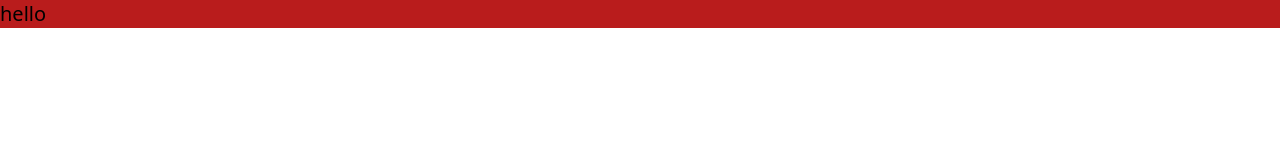
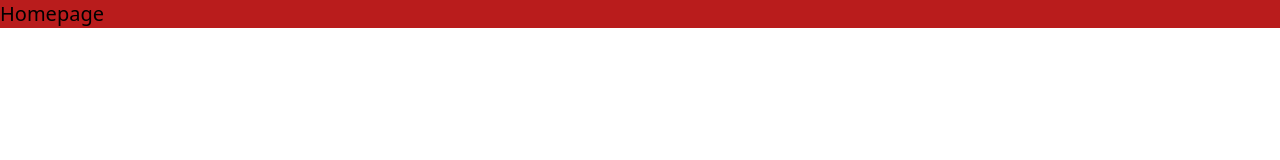
Before and after one commit to Matsfjeldstad/js-frameworks-ca, a React (Vite) app: page / in a window 1280 px wide. Shown: the top 160 px of the page. Built offline with nearby package versions, Linux system fonts and the light colour scheme.

Commit message:
adds react-router-dom to project

```diff
--- a/package.json
+++ b/package.json
@@ -10,7 +10,8 @@
   },
   "dependencies": {
     "react": "^18.2.0",
-    "react-dom": "^18.2.0"
+    "react-dom": "^18.2.0",
+    "react-router-dom": "^6.9.0"
   },
   "devDependencies": {
     "@types/react": "^18.0.28",
--- a/src/App.tsx
+++ b/src/App.tsx
@@ -1,5 +1,11 @@
+import Router from './routes/Router';
+
 function App() {
-  return <div className="bg-red-700 text-xl">hello</div>;
+  return (
+    <div className="bg-red-700 text-xl">
+      <Router></Router>
+    </div>
+  );
 }
 
 export default App;
--- a/src/main.tsx
+++ b/src/main.tsx
@@ -1,10 +1,13 @@
-import React from 'react'
-import ReactDOM from 'react-dom/client'
-import App from './App'
-import './index.css'
+import React from 'react';
+import ReactDOM from 'react-dom/client';
+import { BrowserRouter } from 'react-router-dom';
+import App from './App';
+import './index.css';
 
 ReactDOM.createRoot(document.getElementById('root') as HTMLElement).render(
   <React.StrictMode>
-    <App />
+    <BrowserRouter>
+      <App />
+    </BrowserRouter>
   </React.StrictMode>,
-)
+);
--- /dev/null
+++ b/src/routes/Router.tsx
@@ -0,0 +1,15 @@
+import { Route, Routes } from 'react-router-dom';
+import HomePage from '../views/Homepage';
+
+function Router() {
+  return (
+    <>
+      <Routes>
+        <Route path="/" element={<HomePage />} />
+        <Route path="/test" element={<div className="text-xl bg-red-100">test</div>} />
+      </Routes>
+    </>
+  );
+}
+
+export default Router;
--- /dev/null
+++ b/src/views/HomePage.tsx
@@ -0,0 +1,5 @@
+import React from 'react';
+
+export default function HomePage() {
+  return <div>Homepage</div>;
+}
```
Also changed, not shown: 1 other file (tests, documents, lock files or other folders).
